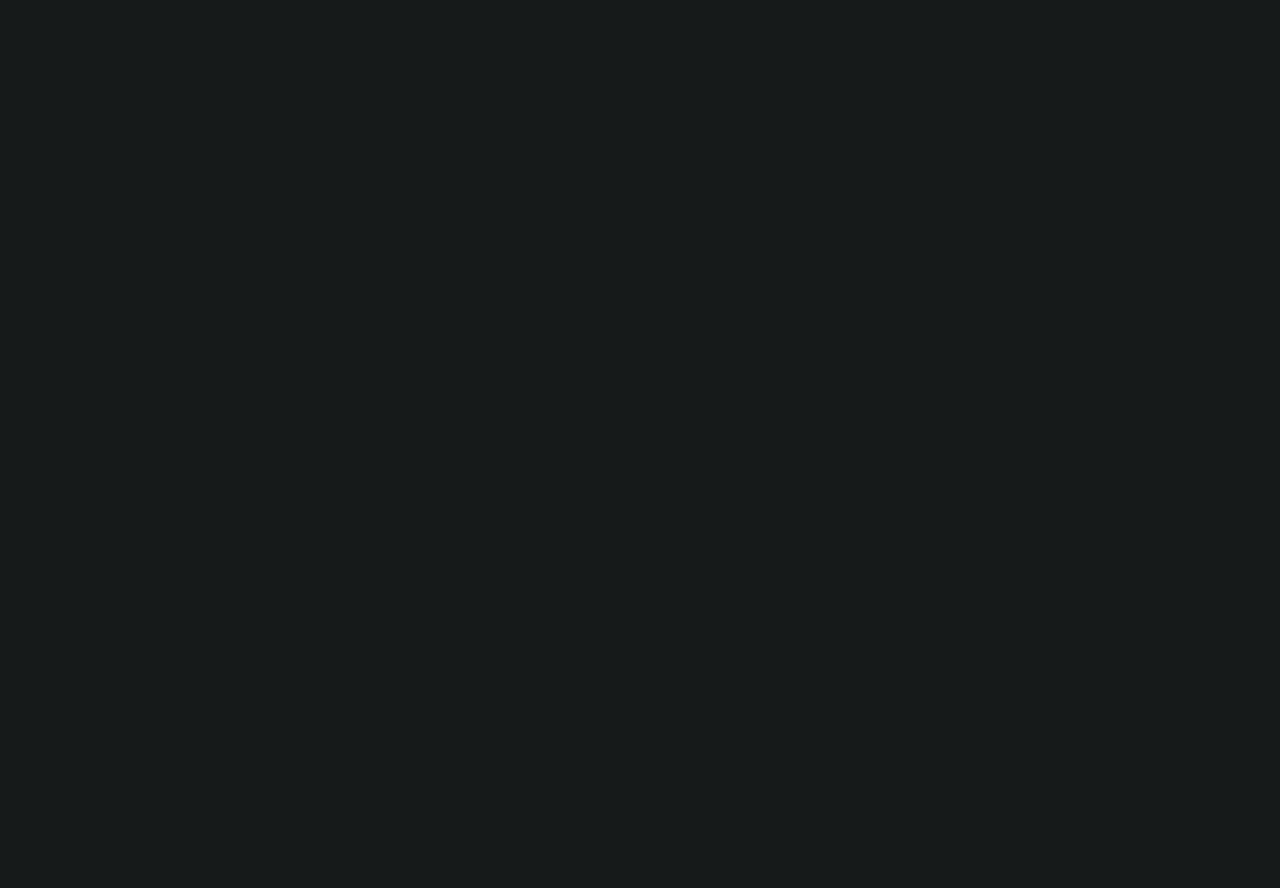
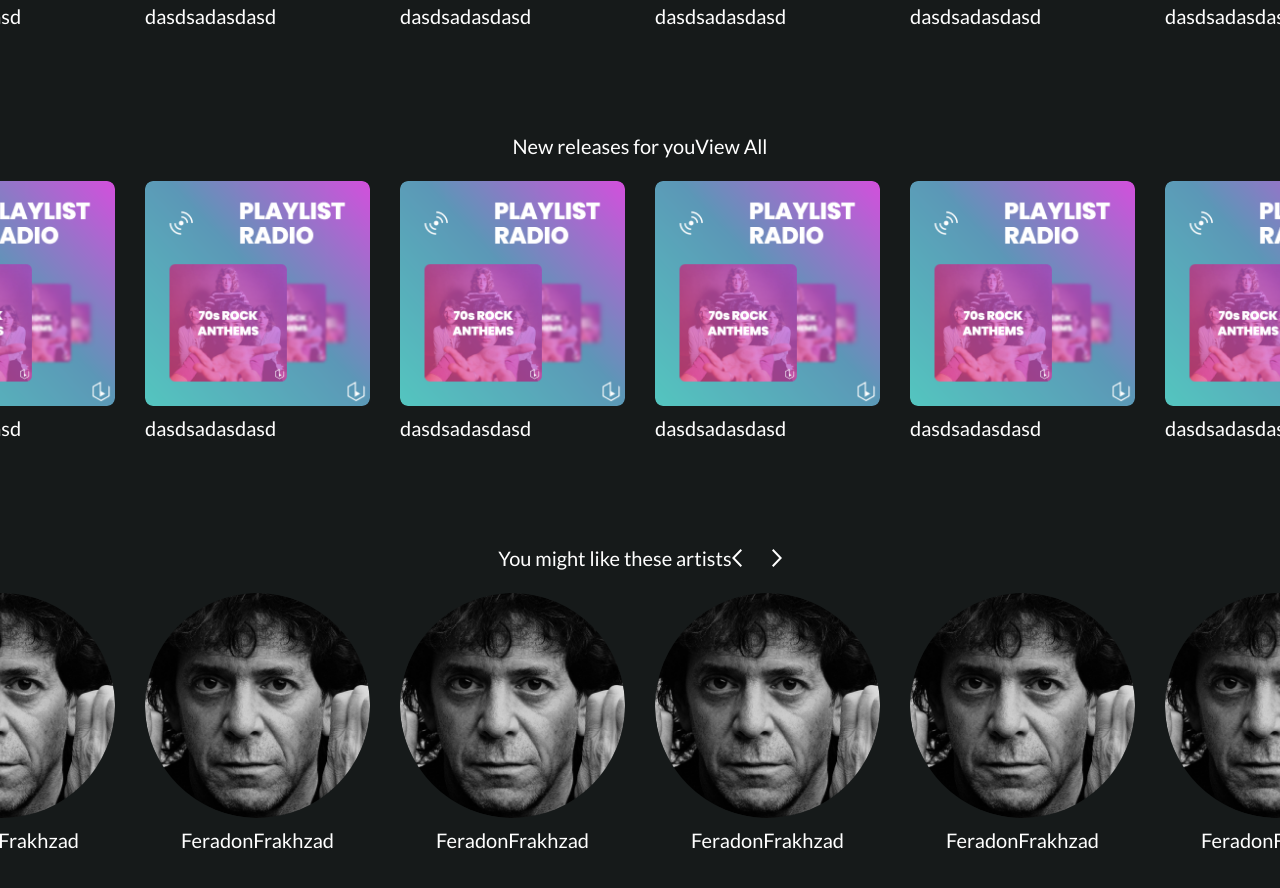
Before and after one commit to ManiPr/Music-App, a React (Create React App) app: page / in a window 1280 px wide. Shown: the part 1800-2688 px from the top of the page. Before the commit the page ends 1857 px from the top, so only its background shows below. Built offline with nearby package versions, Linux system fonts and the light colour scheme.

Commit message:
feat:FinishedNewReleases

```diff
--- a/src/App.css
+++ b/src/App.css
@@ -137,11 +137,20 @@ justify-self: center;
 }
 .sectoin-top{
     justify-content: space-between;
+    margin-bottom: 2rem;
 }
 
 .section-box{
     gap: 3rem;
 }
+.section-buttons{
+    gap: 3rem;
+}
+.sectoin-margin-top{
+    margin-top: 10rem;
+
+}
+
 /*
 
 - Grid System
--- a/src/components/podcast-category/PodcastCategory.css
+++ b/src/components/podcast-category/PodcastCategory.css
@@ -12,6 +12,6 @@
     height: 79%;
     opacity: 50%;
     border-radius: 1rem;
-    top: 2.3rem;
+    top: 2.2rem;
     cursor: pointer;
   }
--- a/src/pages/home/Home.css
+++ b/src/pages/home/Home.css
@@ -1,5 +1,4 @@
 .recently-played{
-    margin-top:10rem;
 }
 .recently-played__wrapper{
 
@@ -12,7 +11,7 @@
 }
 .recently-played__buttons{
  display: flex;
- gap: 3rem;
+
  cursor: pointer;
  color: var(--black);
 }
@@ -33,7 +32,6 @@
  __________category_______________
 */
 .categories-section{
-    margin-top: 10rem;
 
 }
 .category-wrapper{
@@ -45,7 +43,6 @@
  __________Days_______________
 */
 .days{
-    margin-top: 10rem;
 }
 .days__wrapper{
 
@@ -65,7 +62,6 @@
  __________Podcast Category_______________
 */
 .category-podcast{
-margin-top: 10rem;
 }
 .category-podcast__wrapper{
 
@@ -90,7 +86,6 @@ margin-top: 10rem;
  __________PlayList_______________
 */
 .playlist{
-    margin-top: 10rem;
 }
 .playlist__wrapper{
 
@@ -102,7 +97,6 @@ margin-top: 10rem;
 
 }
 .playlist__buttons{
-    gap: 3rem;
 }
 .playlist__button{
 
@@ -110,3 +104,61 @@ margin-top: 10rem;
 .playlist__musics{
 
 }
+
+
+
+
+
+/*
+ __________New Releases_______________
+*/
+
+.new-releases{
+}
+.new-releases__wrapper{
+}
+.new-releases__top{
+
+}
+.new-releases__title{
+
+}
+.new-releases__view{
+
+}
+.new-releases__musics{
+
+}
+
+
+
+
+
+
+
+/*
+ __________Artist_______________
+*/
+.artist{
+
+}
+.artist__wrapper{
+
+}
+.artist__top{
+
+}
+.artist__title{
+
+}
+.artist__buttons{
+}
+.artist__button{
+
+}
+.artist__button{
+
+}
+.artist__musics{
+
+}
--- a/src/pages/home/Home.js
+++ b/src/pages/home/Home.js
@@ -5,15 +5,16 @@ import next from '../../assets/images/SVG File/next.svg'
 import Music from '../../components/music/Music'
 import Category from '../../components/category/Category'
 import PodcastCategory from '../../components/podcast-category/PodcastCategory'
+import Artist from '../../components/artist/Artist'
 export default function Home() {
   return (
     <>
-      <section className='recently-played '>
+      <section className='recently-played sectoin-margin-top '>
         <div className='container'>
           <div className='recently-played__wrapper sectoin-wrapper'>
             <div className='recently-played__top sectoin-top center'>
             <p className='recetly-played__title section-title'>Recently played</p>
-            <div className='recently-played__buttons'>
+            <div className='recently-played__buttons section-buttons'>
             <img className='recently-played__button' src={prev}/>
             <img className='recently-played__button' src={next}/>
             </div>
@@ -30,7 +31,7 @@ export default function Home() {
           </div>
           </div>
         </section>
-      <section className='categories-section'>
+      <section className='categories-section sectoin-margin-top'>
         <div className='container'>
           <div className='category-wrapper sectoin-wrapper'>
             <div className='categories section-box center'>
@@ -45,7 +46,7 @@ export default function Home() {
           </div>
           </div>
       </section>
-      <section className='days'>
+      <section className='days sectoin-margin-top'>
       <div className='container'>
           <div className='days__wrapper sectoin-wrapper'>
             <div className='days__top sectoin-top center'>
@@ -64,7 +65,7 @@ export default function Home() {
           </div>
           </div>
       </section>
-      <section className='category-podcast'>
+      <section className='category-podcast sectoin-margin-top'>
         <div className='container'>
           <div className='category-podcast__wrapper sectoin-wrapper'>
           <div className='category-podcast__top sectoin-top center'>
@@ -83,12 +84,12 @@ export default function Home() {
 
         </div>
       </section>
-      <section className='playlist'>
+      <section className='playlist sectoin-margin-top'>
         <div className='container'>
           <div className='playlist__wrapper sectoin-wrapper'>
           <div className='playlist__top sectoin-top center'>
             <p className='playlist__title section-title'>Playlist picks</p>
-            <div className='playlist__buttons center'>
+            <div className='playlist__buttons section-buttons center'>
             <img className='playlist__button' src={prev}/>
             <img className='playlist__button' src={next}/>
             </div>
@@ -104,6 +105,46 @@ export default function Home() {
           </div>
         </div>
       </section>
+      <section className='new-releases sectoin-margin-top'>
+      <div className='container'>
+          <div className='new-releases__wrapper sectoin-wrapper'>
+            <div className='new-releases__top sectoin-top center'>
+            <p className='new-releases__title section-title'>New releases for you</p>
+            <p className='new-releases__view'>View All</p>
+            </div>
+            <div className='new-releases__musics section-box center'>
+            <Music></Music>
+            <Music></Music>
+            <Music></Music>
+            <Music></Music>
+            <Music></Music>
+            <Music></Music>
+            </div>
+
+          </div>
+          </div>
+      </section>
+      <section className='artists sectoin-margin-top'>
+        <div className='container'>
+          <div className='artist__wrapper sectoin-wrapper'>
+          <div className='artist__top sectoin-top center'>
+            <p className='artist__title section-title'>You might like these artists</p>
+            <div className='artist__buttons section-buttons center'>
+            <img className='artist__button' src={prev}/>
+            <img className='artist__button' src={next}/>
+            </div>
+            </div>
+            <div className='artist__musics section-box center'>
+            <Artist></Artist>
+            <Artist></Artist>
+            <Artist></Artist>
+            <Artist></Artist>
+            <Artist></Artist>
+            <Artist></Artist>
+            </div>
+          </div>
+        </div>
+      </section>
     </>
   )
 }
```
Also changed, not shown: src/assets/images/Lou Reed.png (added).
